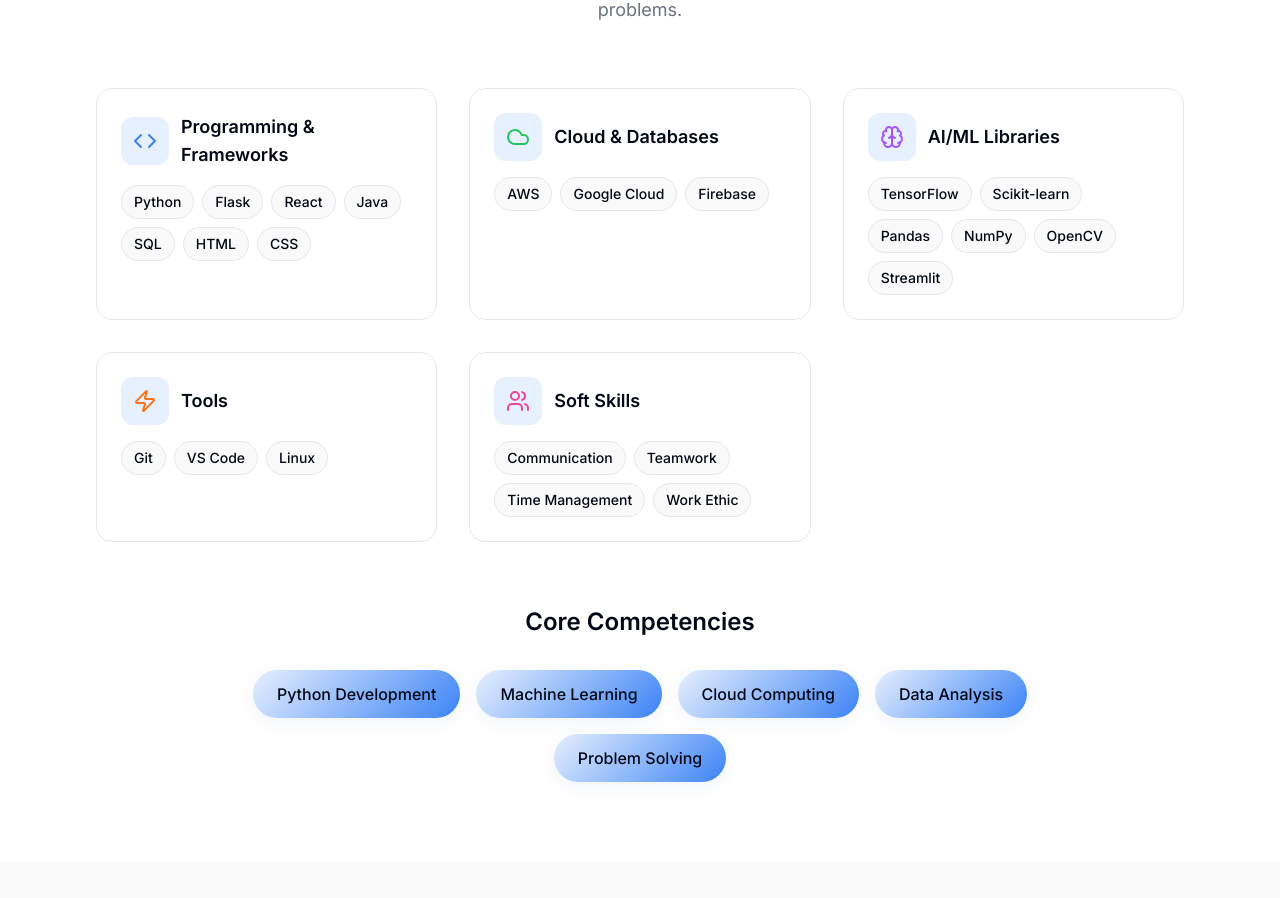
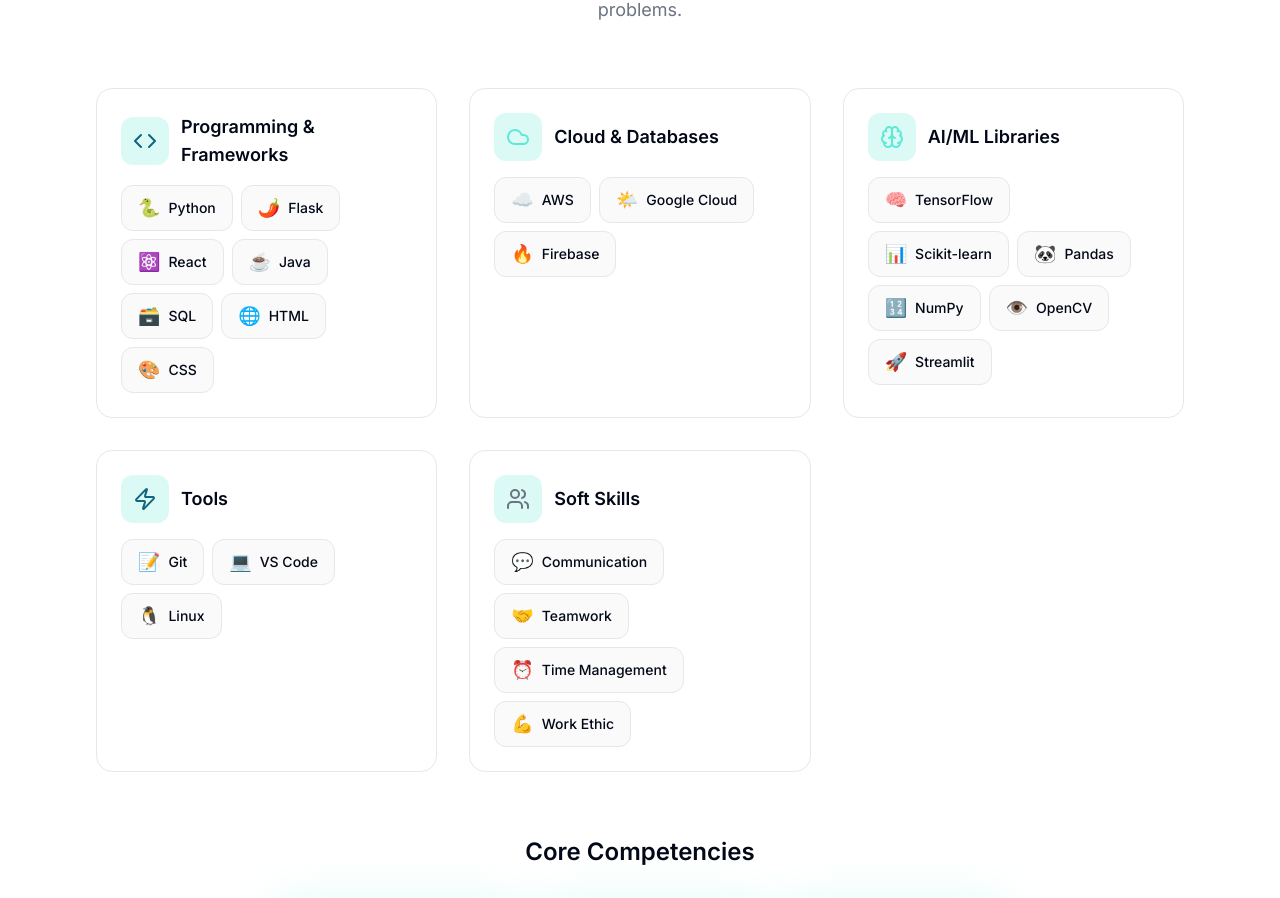
Before and after one commit to Syedazohashaik/zoha-ai-craft, a React (Vite) app: page / in a window 1280 px wide. Shown: the part 1854-2752 px from the top of the page. Built offline with nearby package versions, Linux system fonts and the light colour scheme.

Commit message:
Add technology logos and color palette
Updated the website to include logos for technologies and skills, enhancing visual appeal and clarity. Also implemented a new, unique color palette that is both professional and clean.

```diff
--- a/src/components/Skills.tsx
+++ b/src/components/Skills.tsx
@@ -8,7 +8,13 @@ import {
   Clock,
   MessageSquare,
   Zap,
-  Cpu
+  Cpu,
+  Flame,
+  Layers,
+  Server,
+  Terminal,
+  GitBranch,
+  Monitor
 } from "lucide-react";
 
 const Skills = () => {
@@ -16,32 +22,60 @@ const Skills = () => {
     {
       title: "Programming & Frameworks",
       icon: Code,
-      skills: ["Python", "Flask", "React", "Java", "SQL", "HTML", "CSS"],
-      color: "text-blue-500"
+      skills: [
+        { name: "Python", icon: "🐍" },
+        { name: "Flask", icon: "🌶️" },
+        { name: "React", icon: "⚛️" },
+        { name: "Java", icon: "☕" },
+        { name: "SQL", icon: "🗃️" },
+        { name: "HTML", icon: "🌐" },
+        { name: "CSS", icon: "🎨" }
+      ],
+      color: "text-primary"
     },
     {
       title: "Cloud & Databases",
       icon: Cloud,
-      skills: ["AWS", "Google Cloud", "Firebase"],
-      color: "text-green-500"
+      skills: [
+        { name: "AWS", icon: "☁️" },
+        { name: "Google Cloud", icon: "🌤️" },
+        { name: "Firebase", icon: "🔥" }
+      ],
+      color: "text-accent"
     },
     {
       title: "AI/ML Libraries",
       icon: Brain,
-      skills: ["TensorFlow", "Scikit-learn", "Pandas", "NumPy", "OpenCV", "Streamlit"],
-      color: "text-purple-500"
+      skills: [
+        { name: "TensorFlow", icon: "🧠" },
+        { name: "Scikit-learn", icon: "📊" },
+        { name: "Pandas", icon: "🐼" },
+        { name: "NumPy", icon: "🔢" },
+        { name: "OpenCV", icon: "👁️" },
+        { name: "Streamlit", icon: "🚀" }
+      ],
+      color: "text-primary-glow"
     },
     {
       title: "Tools",
       icon: Zap,
-      skills: ["Git", "VS Code", "Linux"],
-      color: "text-orange-500"
+      skills: [
+        { name: "Git", icon: "📝" },
+        { name: "VS Code", icon: "💻" },
+        { name: "Linux", icon: "🐧" }
+      ],
+      color: "text-secondary-foreground"
     },
     {
       title: "Soft Skills",
       icon: Users,
-      skills: ["Communication", "Teamwork", "Time Management", "Work Ethic"],
-      color: "text-pink-500"
+      skills: [
+        { name: "Communication", icon: "💬" },
+        { name: "Teamwork", icon: "🤝" },
+        { name: "Time Management", icon: "⏰" },
+        { name: "Work Ethic", icon: "💪" }
+      ],
+      color: "text-muted-foreground"
     }
   ];
 
@@ -76,13 +110,18 @@ const Skills = () => {
 
               <div className="flex flex-wrap gap-2">
                 {category.skills.map((skill, skillIndex) => (
-                  <span
-                    key={skill}
-                    className="px-3 py-1.5 text-sm font-medium bg-surface text-foreground rounded-full border border-border hover:bg-accent-soft hover:border-accent transition-colors duration-300"
+                  <div
+                    key={skill.name}
+                    className="group/skill flex items-center gap-2 px-4 py-2 text-sm font-medium bg-surface text-foreground rounded-xl border border-border hover:bg-gradient-tech hover:text-white hover:border-accent hover:shadow-soft transition-all duration-300 cursor-pointer"
                     style={{ animationDelay: `${(index * 0.1) + (skillIndex * 0.05)}s` }}
                   >
-                    {skill}
-                  </span>
+                    <span className="text-lg group-hover/skill:scale-110 transition-transform duration-300">
+                      {skill.icon}
+                    </span>
+                    <span className="group-hover/skill:font-semibold transition-all duration-300">
+                      {skill.name}
+                    </span>
+                  </div>
                 ))}
               </div>
             </div>
@@ -93,13 +132,24 @@ const Skills = () => {
         <div className="mt-16 text-center animate-fade-in">
           <h3 className="text-2xl font-semibold text-foreground mb-8">Core Competencies</h3>
           <div className="flex flex-wrap justify-center gap-4 max-w-4xl mx-auto">
-            {["Python Development", "Machine Learning", "Cloud Computing", "Data Analysis", "Problem Solving"].map((skill, index) => (
+            {[
+              { name: "Python Development", icon: "🐍" },
+              { name: "Machine Learning", icon: "🤖" },
+              { name: "Cloud Computing", icon: "☁️" },
+              { name: "Data Analysis", icon: "📈" },
+              { name: "Problem Solving", icon: "🧩" }
+            ].map((skill, index) => (
               <div
-                key={skill}
-                className="px-6 py-3 bg-gradient-accent rounded-full text-foreground font-medium hover:scale-105 transition-transform duration-300 shadow-soft"
+                key={skill.name}
+                className="group flex items-center gap-3 px-6 py-4 bg-gradient-primary rounded-2xl text-white font-medium hover:scale-105 transition-all duration-300 shadow-glow hover:shadow-xl cursor-pointer"
                 style={{ animationDelay: `${index * 0.1}s` }}
               >
-                {skill}
+                <span className="text-2xl group-hover:rotate-12 transition-transform duration-300">
+                  {skill.icon}
+                </span>
+                <span className="group-hover:tracking-wide transition-all duration-300">
+                  {skill.name}
+                </span>
               </div>
             ))}
           </div>
--- a/src/index.css
+++ b/src/index.css
@@ -12,17 +12,17 @@
     --surface: 0 0% 98%;
     --surface-elevated: 0 0% 100%;
 
-    /* Brand Colors - Blue Palette */
-    --primary: 214 100% 35%; /* #1E40AF */
+    /* Unique Professional Palette - Teal & Deep Purple */
+    --primary: 194 78% 28%; /* Deep Teal #1A5F7A */
     --primary-foreground: 0 0% 100%;
-    --primary-glow: 217 91% 60%;
+    --primary-glow: 172 76% 64%;
 
-    --secondary: 220 14% 96%; /* Light Gray */
-    --secondary-foreground: 214 100% 35%;
+    --secondary: 210 40% 92%; /* Cool Gray */
+    --secondary-foreground: 194 78% 28%;
 
-    --accent: 217 91% 60%;
+    --accent: 172 76% 64%; /* Bright Teal #57CC99 */
     --accent-foreground: 0 0% 100%;
-    --accent-soft: 217 91% 95%;
+    --accent-soft: 172 76% 92%;
 
     /* UI Colors */
     --muted: 220 14% 96%;
@@ -50,6 +50,7 @@
     --gradient-primary: linear-gradient(135deg, hsl(var(--primary)), hsl(var(--primary-glow)));
     --gradient-accent: linear-gradient(135deg, hsl(var(--accent-soft)), hsl(var(--accent)));
     --gradient-subtle: linear-gradient(180deg, hsl(var(--background)), hsl(var(--surface)));
+    --gradient-tech: linear-gradient(45deg, hsl(var(--primary)), hsl(var(--accent)));
 
     /* Shadows */
     --shadow-soft: 0 4px 20px -4px hsl(var(--primary) / 0.1);
--- a/tailwind.config.ts
+++ b/tailwind.config.ts
@@ -62,7 +62,8 @@ export default {
 			backgroundImage: {
 				'gradient-primary': 'var(--gradient-primary)',
 				'gradient-accent': 'var(--gradient-accent)',
-				'gradient-subtle': 'var(--gradient-subtle)'
+				'gradient-subtle': 'var(--gradient-subtle)',
+				'gradient-tech': 'var(--gradient-tech)'
 			},
 			boxShadow: {
 				'soft': 'var(--shadow-soft)',
```
